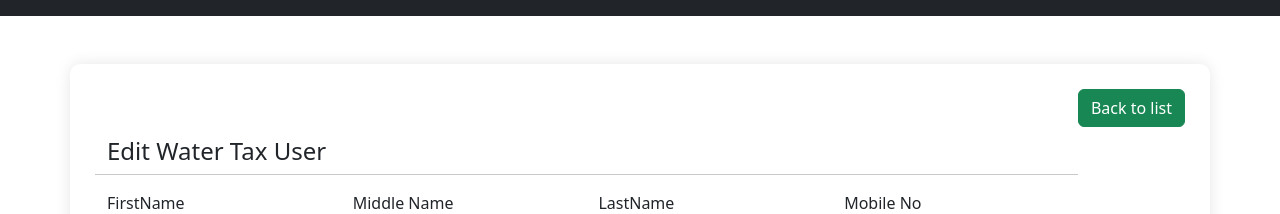
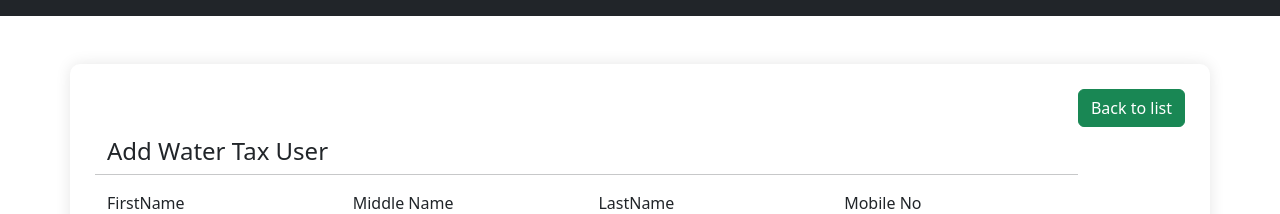
Before and after one commit to sagarmasal12/todo-app, an Angular app: page /add-waterTax-status in a window 1280 px wide. Shown: the top 214 px of the page. Built offline with nearby package versions, Linux system fonts and the light colour scheme.

Commit message:
editTag change as click

```diff
--- a/src/app/pages/editpage/editpage.component.html
+++ b/src/app/pages/editpage/editpage.component.html
@@ -3,7 +3,7 @@
 
     <form class="mb-3" [formGroup]="myform" (ngSubmit)="onSubmit()">
         <div class="row mt-5">
-            <h4 id="displayOnEdit">Edit Water Tax User</h4>
+            <h4 id="displayOnEdit">{{editId?'Edit':'Add'}} Water Tax User</h4>
             <hr>
             <div class="col-3 mb-2 flex-column d-flex">
                 <label>FirstName</label>
--- a/src/app/pages/service/watertax-service.service.ts
+++ b/src/app/pages/service/watertax-service.service.ts
@@ -24,6 +24,7 @@ export class WatertaxServiceService {
   ]
 
   addwaterTaxStatus(obj:waterTaxstatus){
+    debugger
     obj['id'] = this.taxUsersList.length+1;
     this.taxUsersList.push(obj);
   }
```
